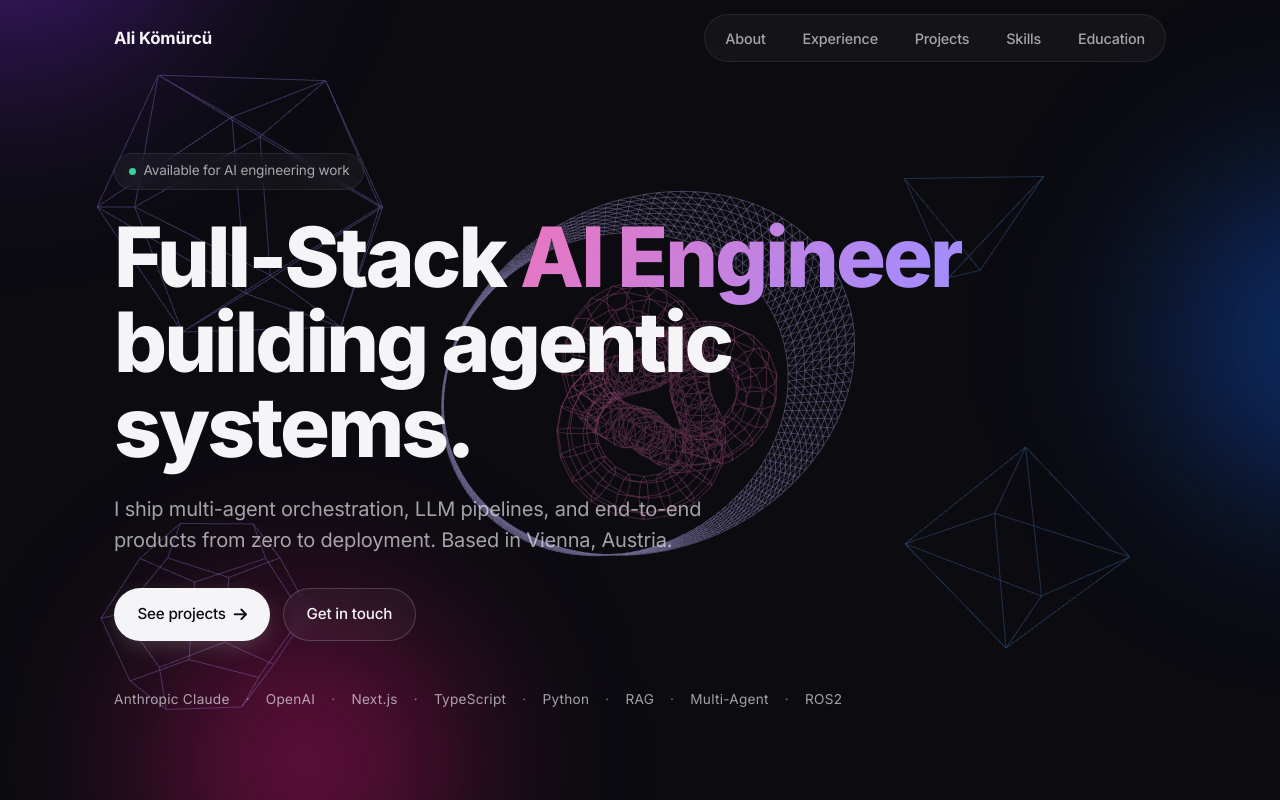
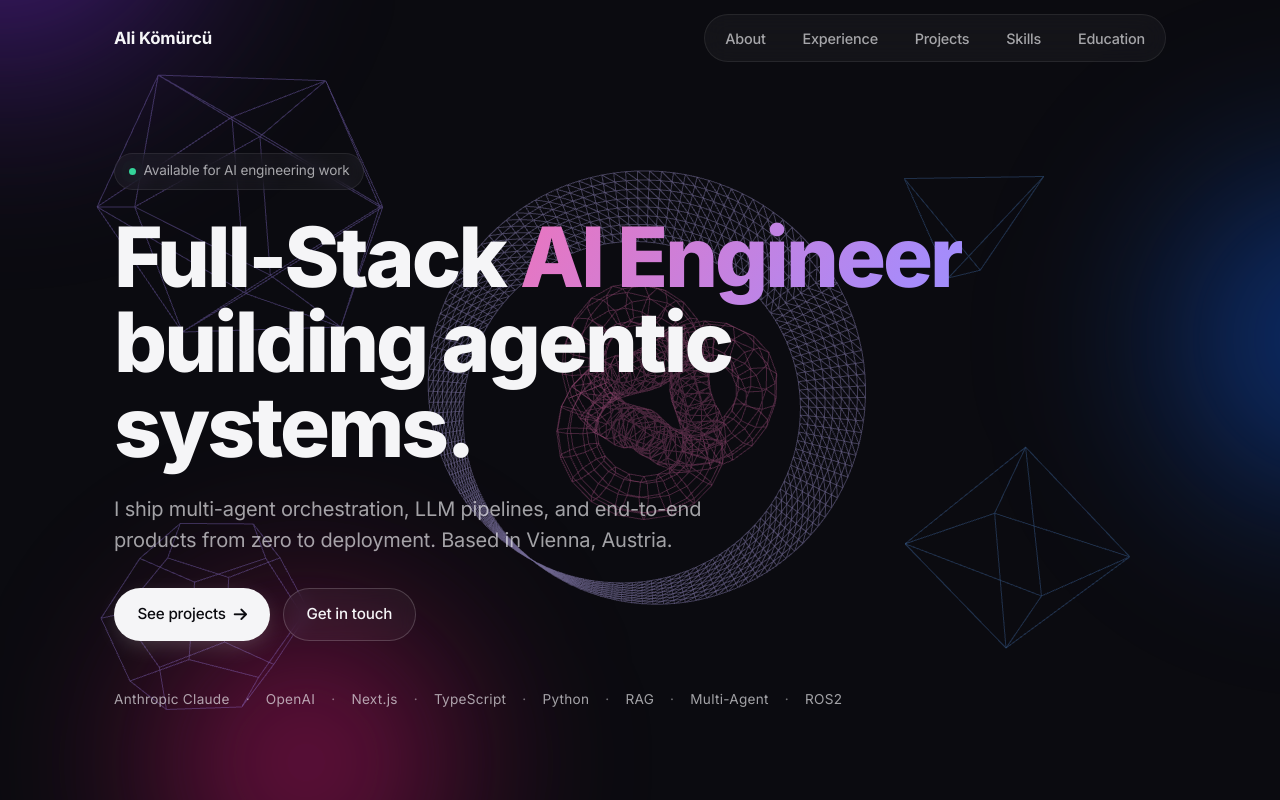
Before and after one commit to alikomurcu/alikomurcu.github.io, a website: page index.html in a window 1280 px wide. Shown: the top 800 px of the page. Drawn offline with nearby package versions, Linux system fonts and the light colour scheme; animation ran at ten frames a second.

Commit message:
little fix on mobius rotation

```diff
--- a/index.html
+++ b/index.html
@@ -433,7 +433,7 @@
       color: 0xc4b5fd, transparent: true, opacity: 0.55
     });
     const mobius = new THREE.LineSegments(mobiusEdges, mobiusMat);
-    mobius.rotation.x = Math.PI / 6;
+    mobius.rotation.z = Math.PI / 6;
     scene.add(mobius);
 
     function resize() {
@@ -456,7 +456,6 @@
         s.mesh.rotation.x += s.speed[0];
         s.mesh.rotation.y += s.speed[1];
       });
-      mobius.rotation.y += 0.003;
       mobius.rotation.z += 0.0008;
       camera.position.x += (mx * 0.6 - camera.position.x) * 0.04;
       camera.position.y += (-my * 0.4 - camera.position.y) * 0.04;
```
